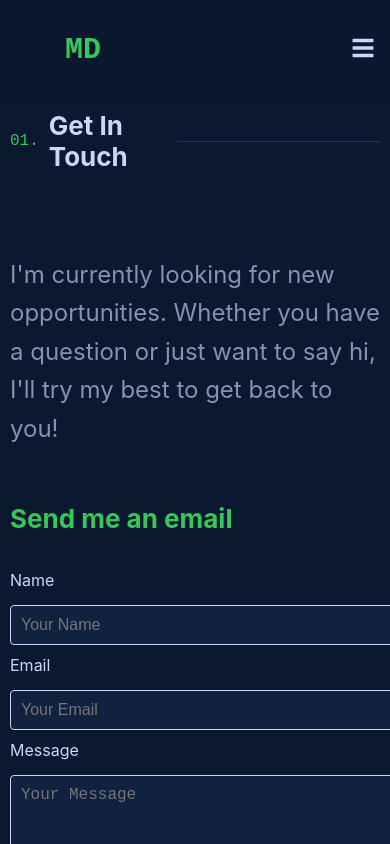
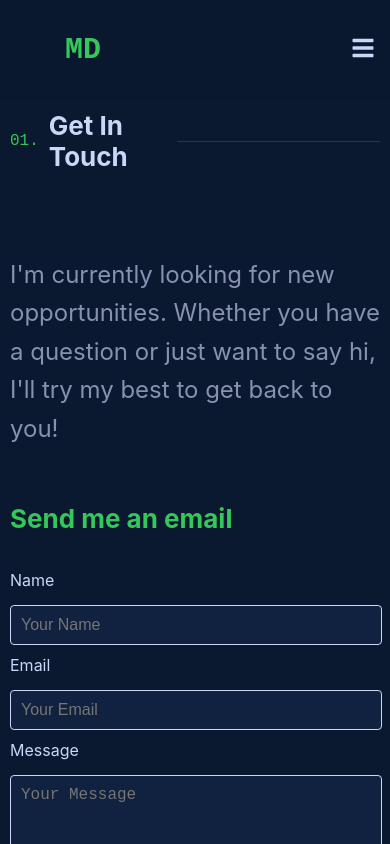
Before and after one commit to Dawood-Imran/portfolio, a React (Create React App) app: page /contact in a window 390 px wide. Shown: the top 844 px of the page. Built offline with nearby package versions, Linux system fonts and the light colour scheme.

Commit message:
making the site responsive

```diff
--- a/src/components/styles/Contact.css
+++ b/src/components/styles/Contact.css
@@ -102,6 +102,16 @@
     text-align: center;
     padding: 0.75rem 1rem;
   }
+
+  .contact-form input,
+  .contact-form textarea {
+    width: calc(100% - 20px);
+  }
+
+  .social-links {
+    display: flex;
+    flex-direction: row;
+  }
 }
 
 .social-links {
```
